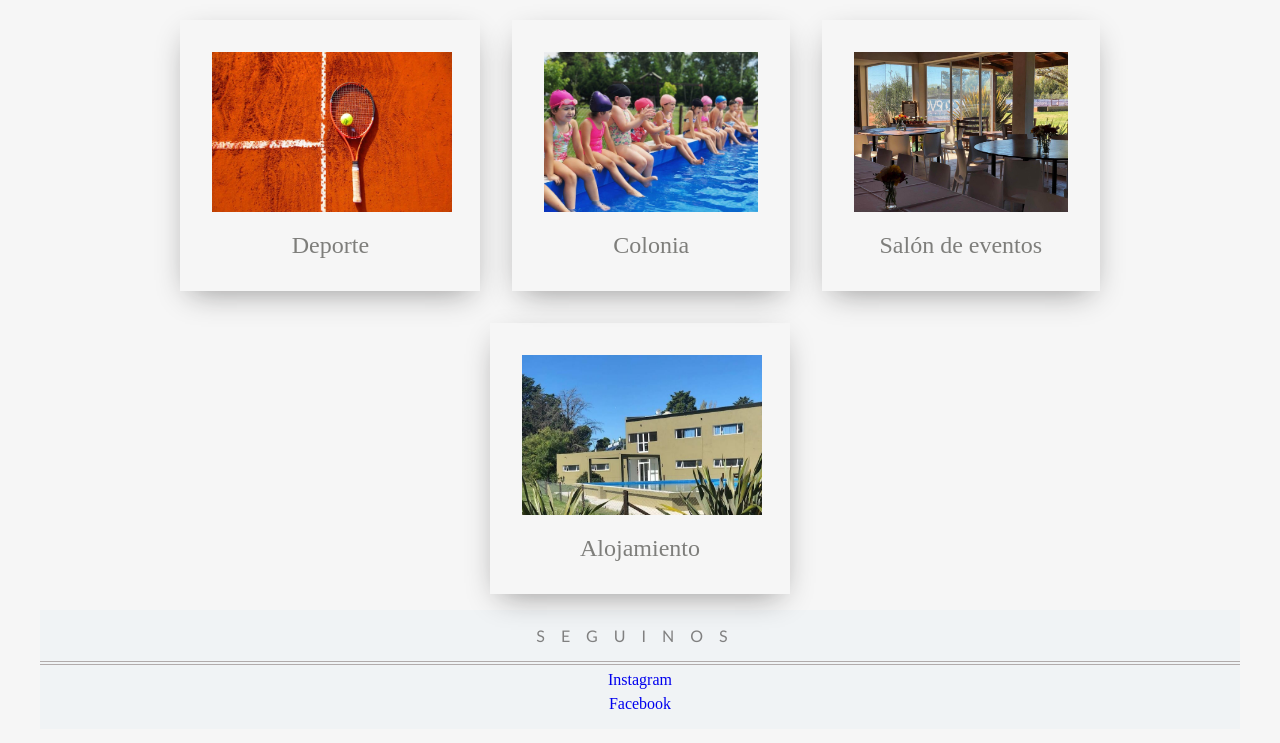
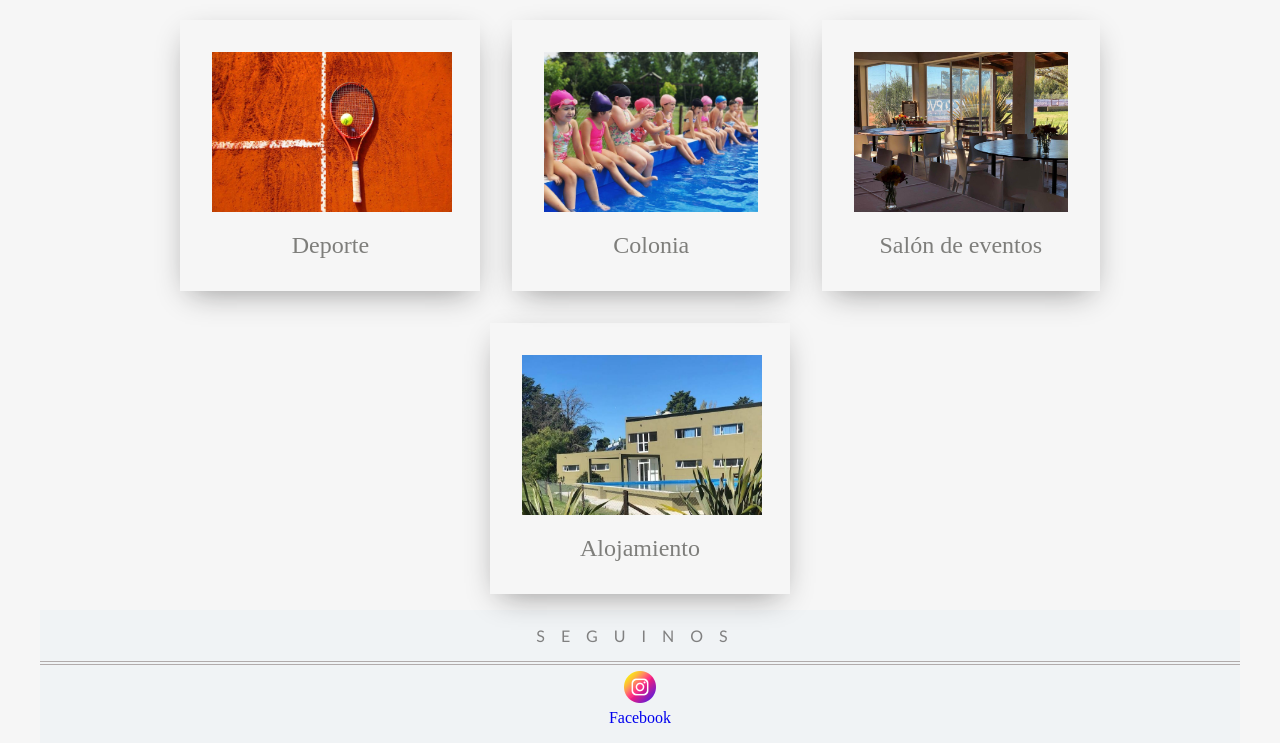
Before and after one commit to Dai-Cabrera/La-Pedrera-Olavarria, a website: page index.html in a window 1280 px wide. Shown: the part 785-1528 px from the top of the page. Drawn offline with Linux system fonts and the light colour scheme.

Commit message:
agregue imagen

```diff
--- a/index.html
+++ b/index.html
@@ -59,7 +59,7 @@
       <p>SEGUINOS</p>
     </div>
     <div>
-      <a href="https://www.instagram.com/lapedreraolavarria/?hl=es" target="blank">Instagram</a>
+      <a href="https://www.instagram.com/lapedreraolavarria/?hl=es" target="blank"><img src="img/instagram.png" alt="logo instagram" /></a>
       <a href="https://www.facebook.com/lapedreraolavarria/?ref=page_internal" target="blank">Facebook</a>
     </div>
   </footer>
```
Also changed, not shown: img/instagram.png (added).
